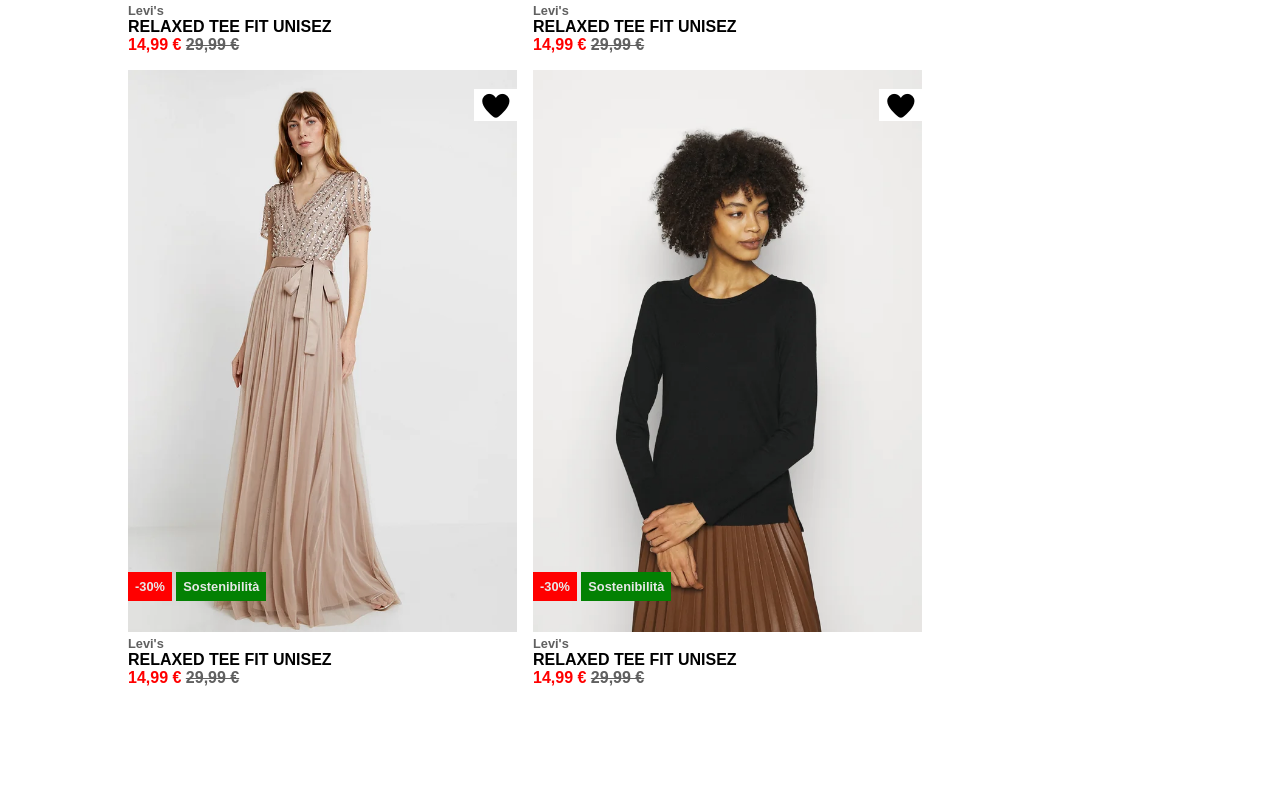
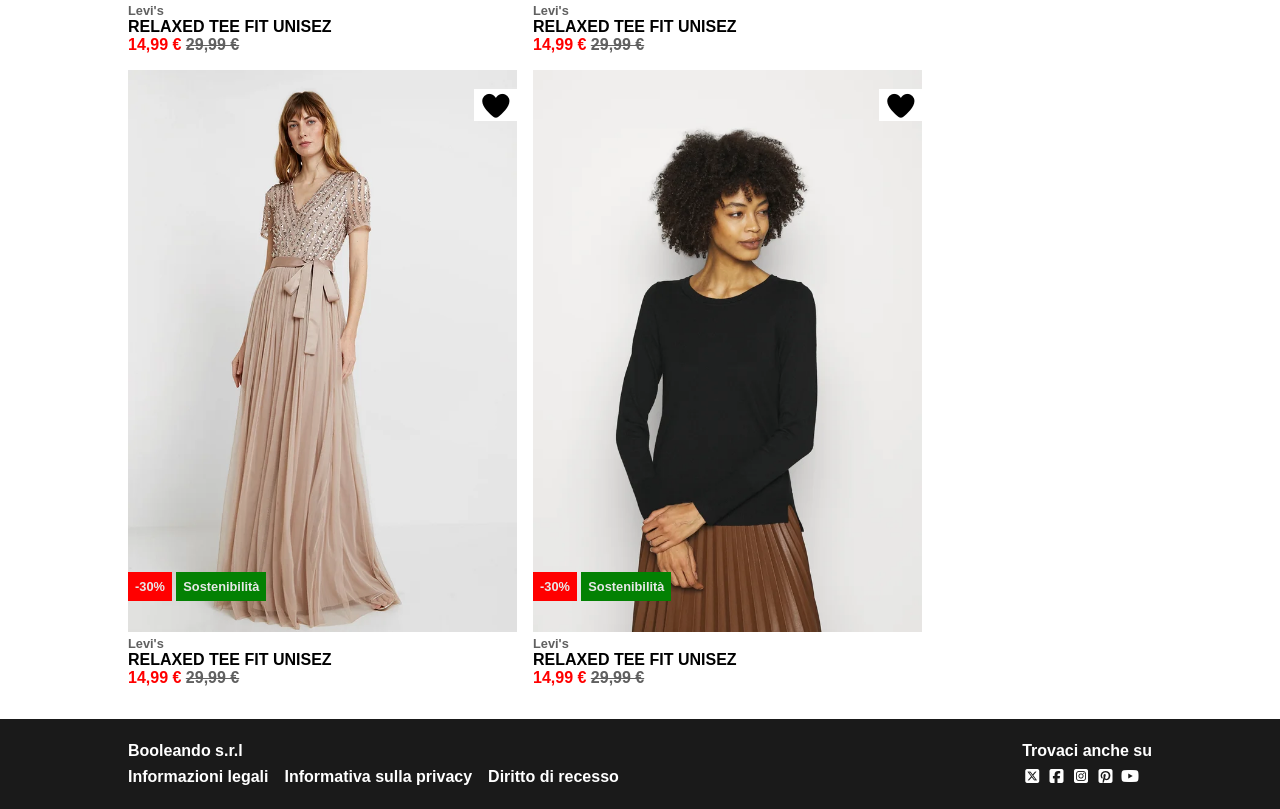
Before and after one commit to MrW4RR10R/06-html-css-boolando, a plain HTML site: page index.html in a window 1280 px wide. Shown: the part 1287-2096 px from the top of the page. Before the commit the page ends 2006 px from the top, so only its background shows below. Drawn offline with Linux system fonts and the light colour scheme.

Commit message:
add footer

```diff
--- a/CSS/style.css
+++ b/CSS/style.css
@@ -28,6 +28,7 @@ main {
 
 footer {
     margin-top: 2rem;
+    height: 90px;
 }
 
 .d-flex {
@@ -173,3 +174,54 @@ footer {
         display: block;
     }
 }
+
+/* #app_footer */
+#app_footer {
+
+    background-color: var(--bool-dark--zal);
+    color: var(--bool-primary--zal);
+    display: flex;
+
+    .container {
+
+        display: flex;
+        justify-content: space-between;
+
+        .legality {
+            display: flex;
+            flex-direction: column;
+        }
+
+        p {
+            font-weight: bold;
+        }
+
+        ul {
+
+            margin-top: 0.5rem;
+            list-style: none;
+            display: flex;
+            gap: 1rem;
+
+            li {
+
+                a {
+                    text-decoration: none;
+                    color: var(--bool-primary--zal);
+                    font-weight: bold
+                }
+            }
+        }
+
+        .social {
+
+            p {
+                margin-bottom: 0.5rem;
+            }
+
+            i {
+                color: var(--bool-primary--zal);
+            }
+        }
+    }
+}
--- a/index.html
+++ b/index.html
@@ -144,7 +144,26 @@
         </section>
     </main>
     <!-- /#app_main -->
-    <footer id="app_footer"></footer>
+    <footer id="app_footer">
+        <div class="container">
+            <div class="legality">
+                <p>Booleando s.r.l</p>
+                <ul>
+                    <li><a href="">Informazioni legali</a></li>
+                    <li><a href="">Informativa sulla privacy</a></li>
+                    <li><a href="">Diritto di recesso</a></li>
+                </ul>
+            </div>
+            <div class="social">
+                <p>Trovaci anche su</p>
+                <a href=""><i class="fa-brands fa-square-x-twitter"></i></a>
+                <a href=""><i class="fa-brands fa-square-facebook"></i></a>
+                <a href=""><i class="fa-brands fa-square-instagram"></i></a>
+                <a href=""><i class="fa-brands fa-square-pinterest"></i></a>
+                <a href=""><i class="fa-brands fa-youtube"></i></a>
+            </div>
+        </div>
+    </footer>
     <!-- /#app_footer -->
 
 </body>
```
